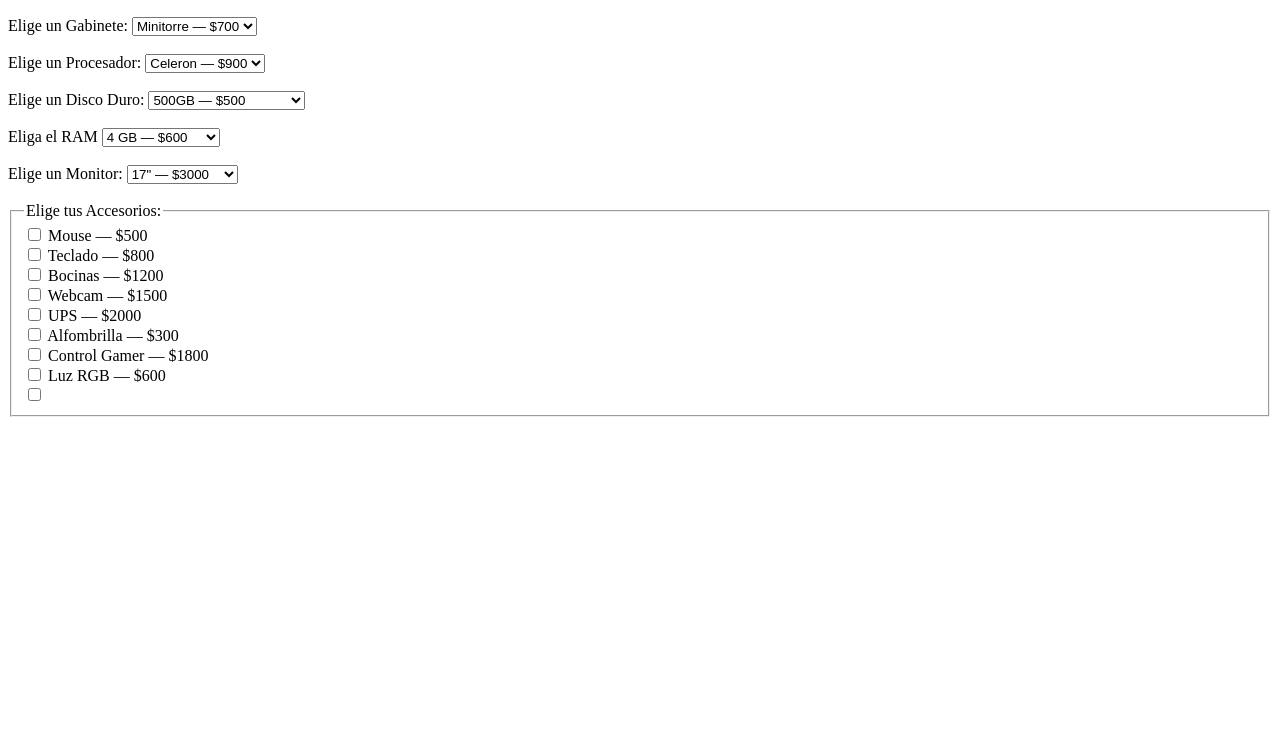
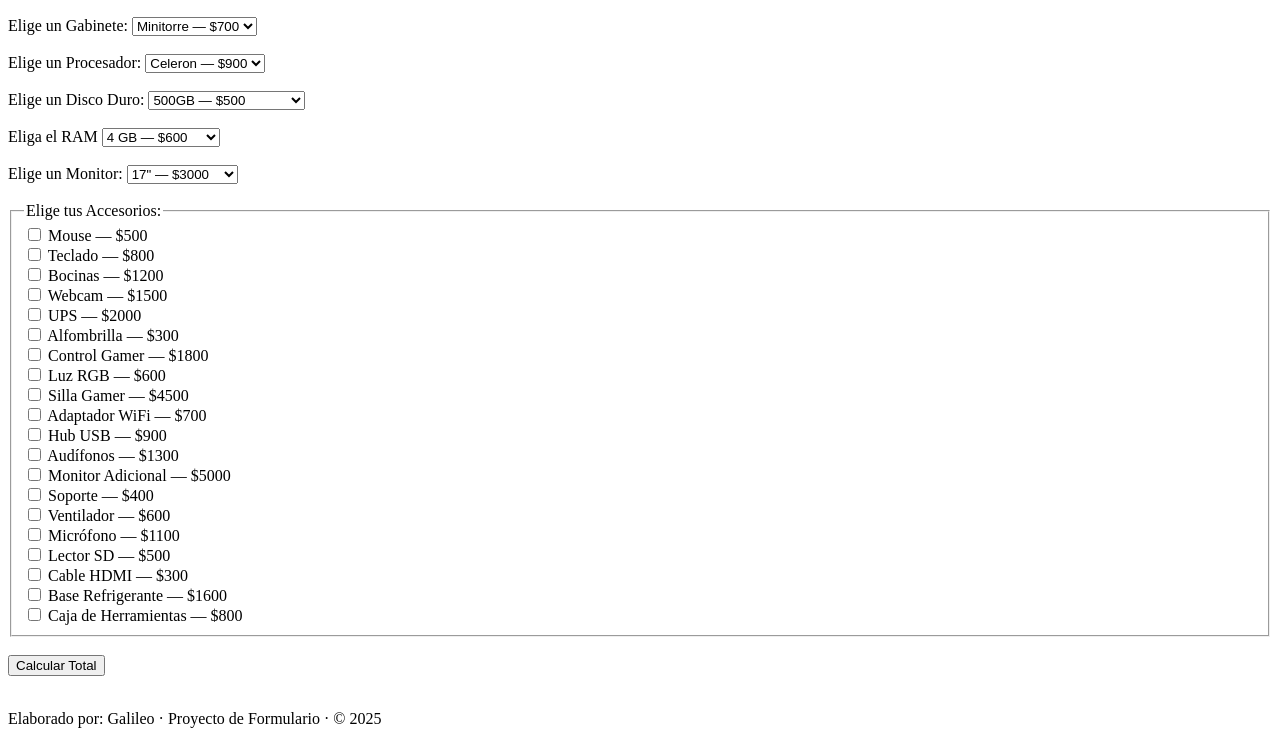
Before and after one commit to Galileo-ux/Arma-computadora, a plain HTML site: page index.html in a window 1280 px wide. Shown: the part 110-854 px from the top of the page. Before the commit the page ends 800 px from the top, so only its background shows below. Drawn offline with Linux system fonts and the light colour scheme.

Commit message:
Termine html

```diff
--- a/index.html
+++ b/index.html
@@ -59,7 +59,7 @@
         </select>
         <br>
         <br>
-        <fieldset>
+         <fieldset>
             <legend>Elige tus Accesorios:</legend>
             <input type="checkbox" id="mouse" name="accesorios" value="mouse">
             <label for="mouse">Mouse — $500</label><br>
@@ -78,7 +78,41 @@
             <input type="checkbox" id="luz_rgb" name="accesorios" value="luz_rgb">
             <label for="luz_rgb">Luz RGB — $600</label><br>
             <input type="checkbox" id="silla_gamer" name="accesorios" value="silla_gamer">
+            <label for="silla_gamer">Silla Gamer — $4500</label><br>
+            <input type="checkbox" id="adaptador_wifi" name="accesorios" value="adaptador_wifi">
+            <label for="adaptador_wifi">Adaptador WiFi — $700</label><br>
+            <input type="checkbox" id="hub_usb" name="accesorios" value="hub_usb">
+            <label for="hub_usb">Hub USB — $900</label><br>
+            <input type="checkbox" id="audifonos" name="accesorios" value="audifonos">
+            <label for="audifonos">Audífonos — $1300</label><br>
+            <input type="checkbox" id="monitor_adicional" name="accesorios" value="monitor_adicional">
+            <label for="monitor_adicional">Monitor Adicional — $5000</label><br>
+            <input type="checkbox" id="soporte" name="accesorios" value="soporte">
+            <label for="soporte">Soporte — $400</label><br>
+            <input type="checkbox" id="ventilador" name="accesorios" value="ventilador">
+            <label for="ventilador">Ventilador — $600</label><br>
+            <input type="checkbox" id="microfono" name="accesorios" value="microfono">
+            <label for="microfono">Micrófono — $1100</label><br>
+            <input type="checkbox" id="lector_sd" name="accesorios" value="lector_sd">
+            <label for="lector_sd">Lector SD — $500</label><br>
+            <input type="checkbox" id="cable_hdmi" name="accesorios" value="cable_hdmi">
+            <label for="cable_hdmi">Cable HDMI — $300</label><br>
+            <input type="checkbox" id="base_refrigerante" name="accesorios" value="base_refrigerante">
+            <label for="base_refrigerante">Base Refrigerante — $1600</label><br>
+            <input type="checkbox" id="caja_herramientas" name="accesorios" value="caja_herramientas">
+            <label for="caja_herramientas">Caja de Herramientas — $800</label><br>
+        </fieldset>
+        <br>
+        <button type="submit" id="calcular_total">Calcular Total</button>
+        <br>
+        <br>
     </form>
+
+    <footer>
+        <p>Elaborado por: Galileo · Proyecto de Formulario · © 2025</p>
+    </footer>
+</body>
+</html>
 
 </body>
 </html>
```
